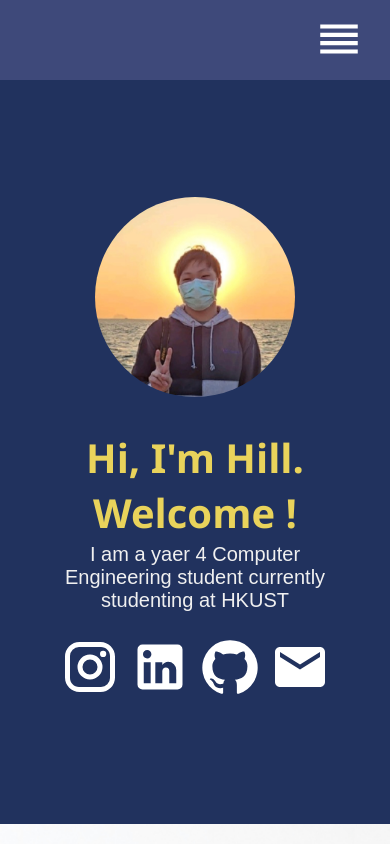
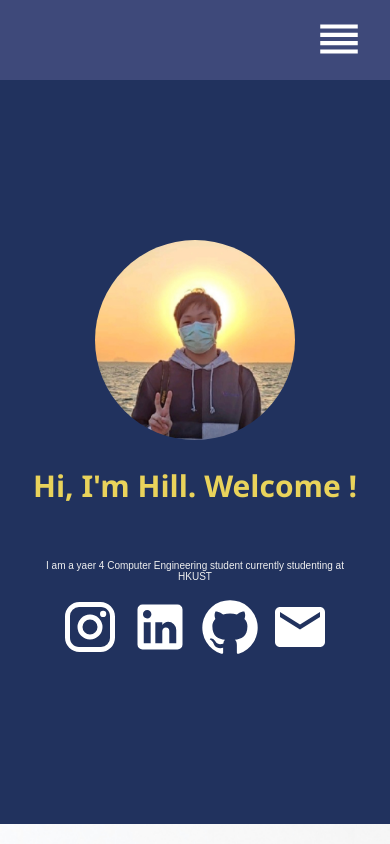
Before and after one commit to hillhc/MyPro, a React (Create React App) app: page / in a window 390 px wide. Shown: the top 844 px of the page. Built offline with nearby package versions, Linux system fonts and the light colour scheme.

Commit message:
font size

```diff
--- a/src/styles/Home.css
+++ b/src/styles/Home.css
@@ -58,12 +58,12 @@
 
 @media only screen and (max-width: 600px) {
   .about h2 {
-    font-size: 40px;
+    font-size: 30px;
   }
 
   .about .prompt {
     margin-top: 10px;
-    font-size: 20px;
+    font-size: 10px;
     width: 80%;
   }
 
```
